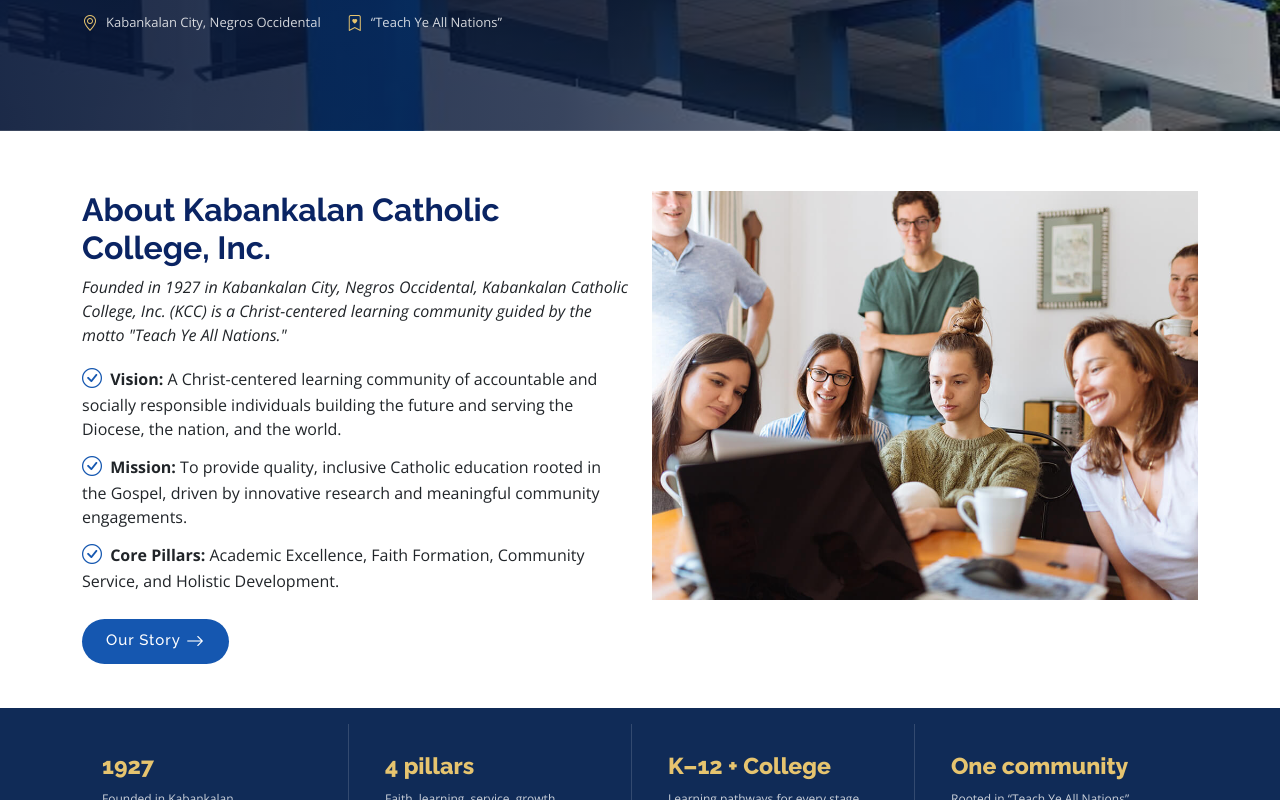
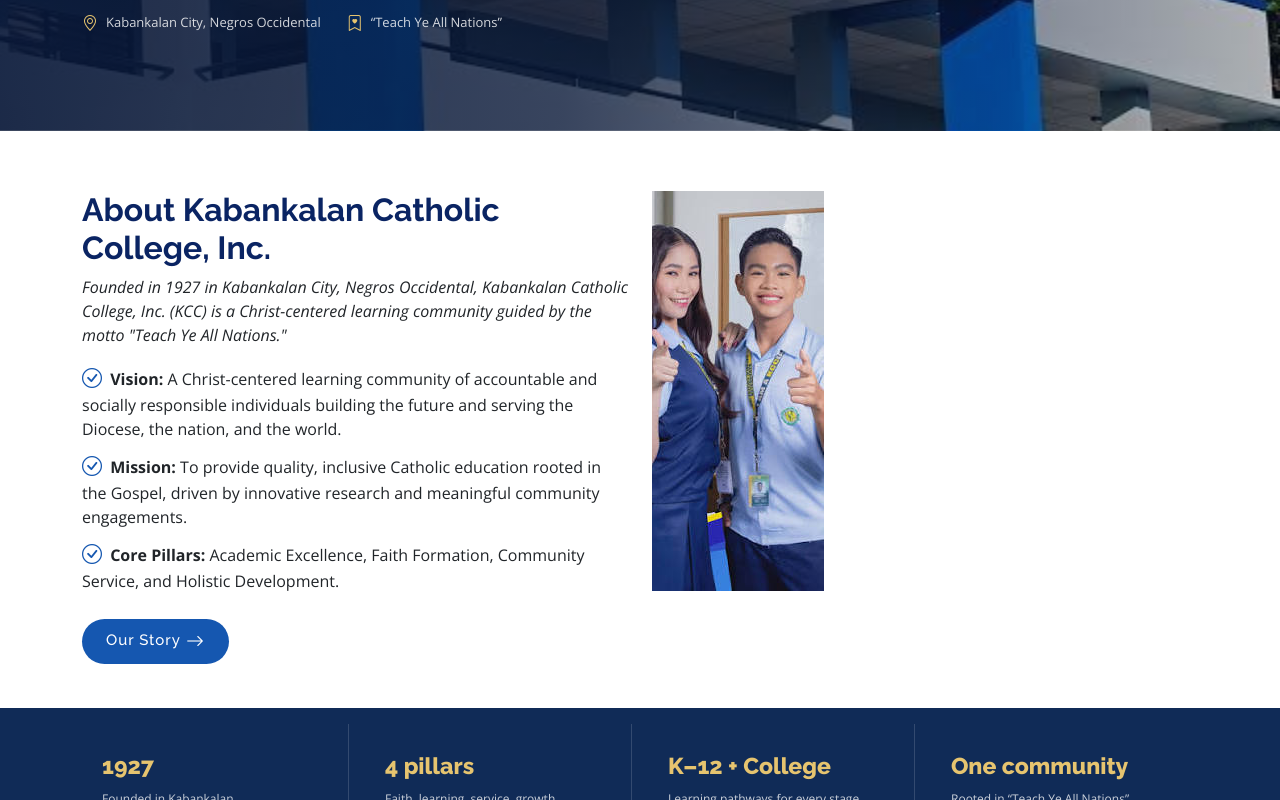
Before and after one commit to chrisjaphethloveria71-droid/Airen-Project-2, a plain HTML site: page index.html in a window 1280 px wide. Shown: the part 572-1372 px from the top of the page. Drawn offline with nearby package versions, Linux system fonts and the light colour scheme.

Commit message:
Use clean scholarship photo in About section
Co-authored-by: Copilot App <223556219+Copilot@users.noreply.github.com>

```diff
--- a/index.html
+++ b/index.html
@@ -92,7 +92,7 @@
         <div class="row gy-4">
 
           <div class="col-lg-6 order-1 order-lg-2" data-aos="fade-up" data-aos-delay="100">
-            <img src="assets/img/about.jpg" class="img-fluid" alt="Students learning together in a classroom">
+            <img src="assets/img/kcc-space-scholarship-people.jpg" class="img-fluid" alt="KCC SPACE Scholarship Program students">
           </div>
 
           <div class="col-lg-6 order-2 order-lg-1 content" data-aos="fade-up" data-aos-delay="200">
```
Also changed, not shown: assets/img/kcc-space-scholarship-people.jpg (added).
